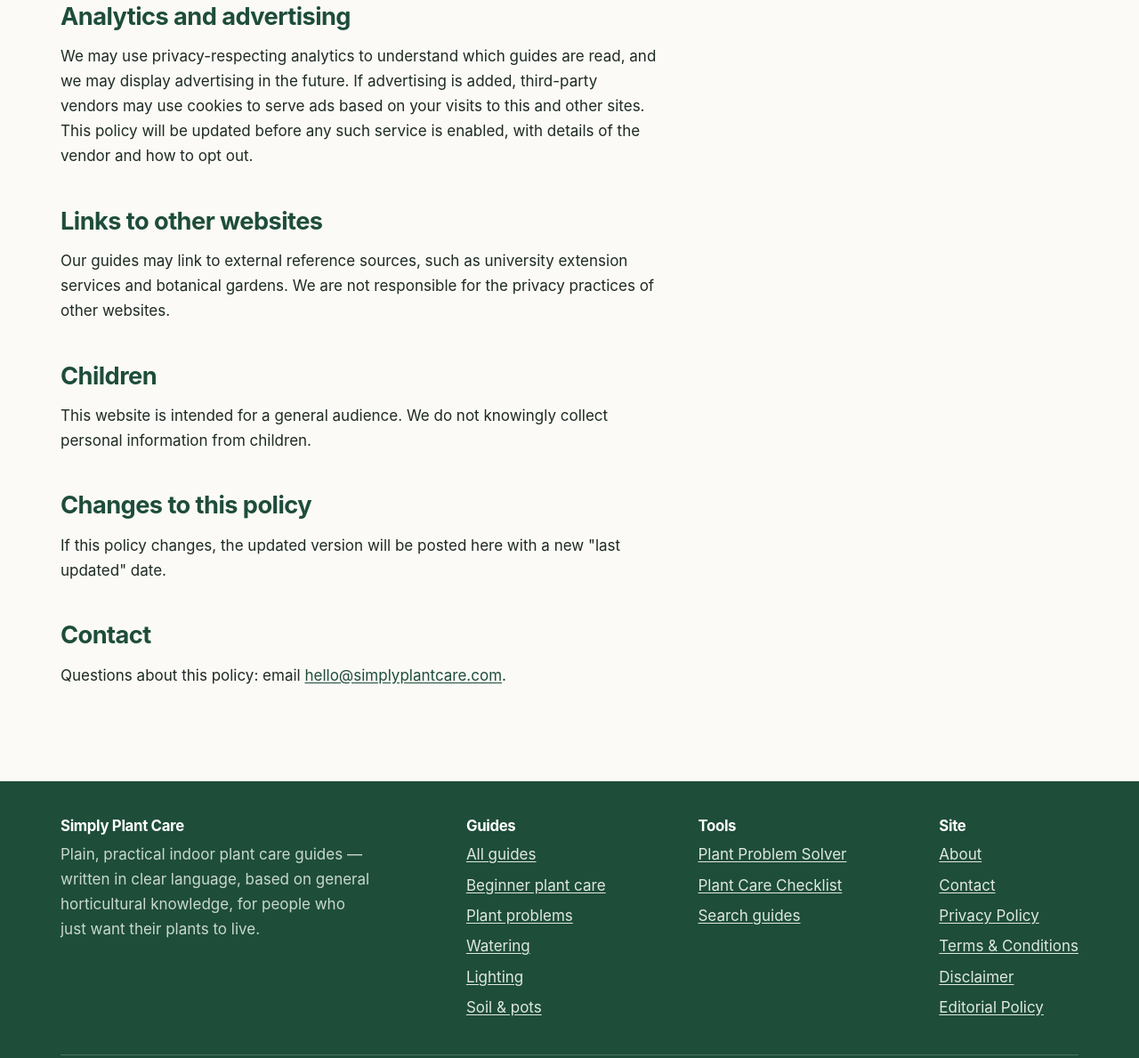
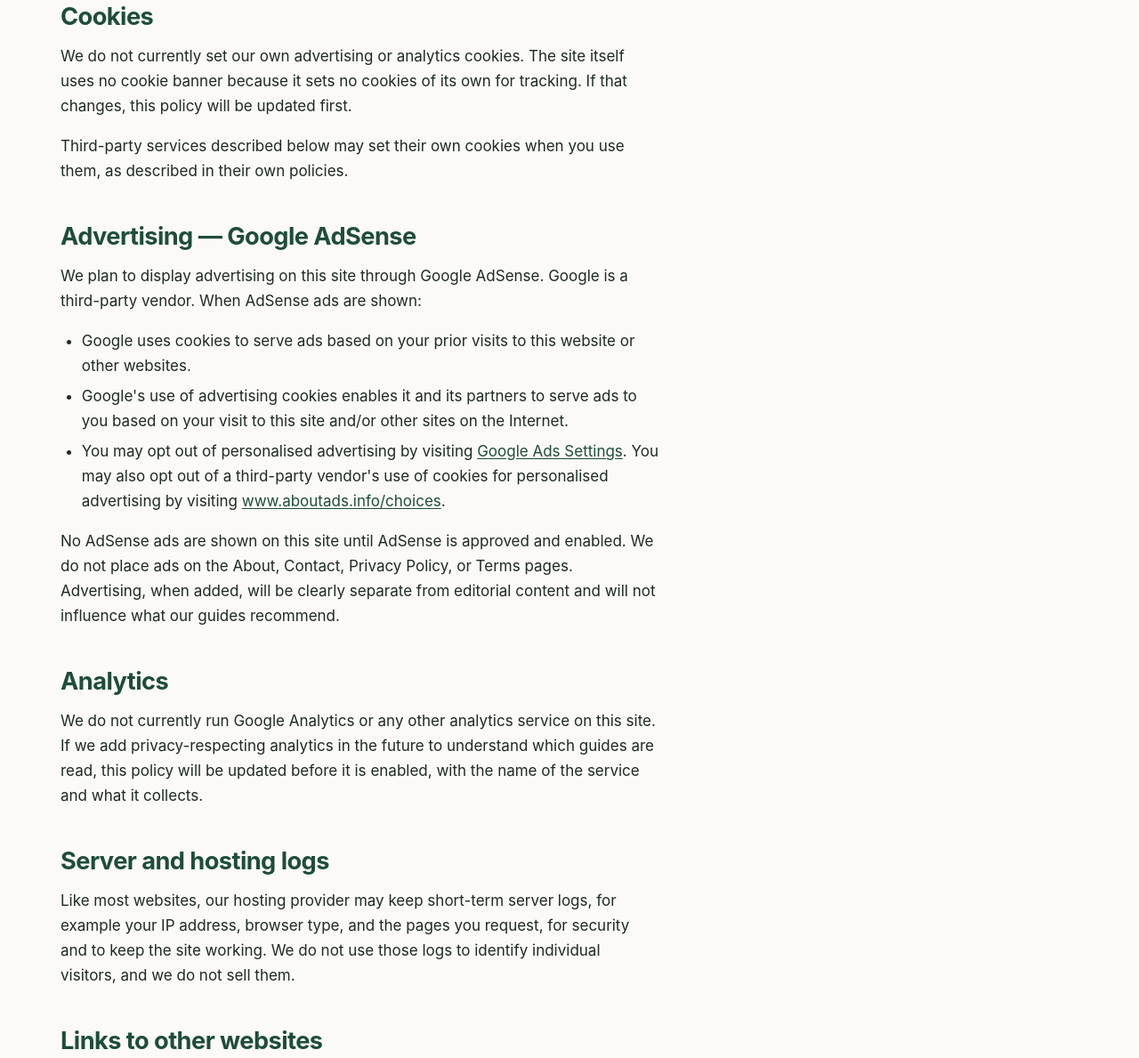
Before and after one commit to inboxtojunaid/Simply-Plant-Care, an Astro site: page /privacy-policy in a window 1280 px wide. Shown: the part 946-2135 px from the top of the page at 89% size. Built offline with nearby package versions, Linux system fonts and the light colour scheme; Astro itself is replaced by a stand-in of ours.

Commit message:
Author, Privacy, Pinterest, overlap fixes — 26 Nov 2026
Updated the privacy policy to include information about cookies and Google AdSense. Revised the last updated date and added details about third-party services and advertising.

```diff
--- a/src/pages/privacy-policy.astro
+++ b/src/pages/privacy-policy.astro
@@ -4,7 +4,7 @@ import BaseLayout from "../layouts/BaseLayout.astro";
 
 <BaseLayout
   title="Privacy Policy"
-  description="How Simply Plant Care handles your privacy — what we collect, what we don't, and how to contact us."
+  description="How Simply Plant Care handles your privacy — what we collect, what we don't, cookies, Google AdSense, and how to contact us."
   canonicalPath="/privacy-policy/"
 >
   <nav class="breadcrumbs" aria-label="Breadcrumb">
@@ -15,12 +15,14 @@ import BaseLayout from "../layouts/BaseLayout.astro";
   </nav>
 
   <h1>Privacy Policy</h1>
-  <p class="article-meta">Last updated: 24 November 2026</p>
+  <p class="article-meta">Last updated: 26 November 2026</p>
   <div class="prose">
     <p>
       Simply Plant Care ("we", "us") runs the website
-      simplyplantcare.com. This page explains what information is collected
-      when you use the site, and what we do with it.
+      simplyplantcare.com. The site is written by
+      <a href="/author/zeeshan-farooq/">Zeeshan Farooq</a>, Plants
+      Researcher. This page explains what information is collected when
+      you use the site, and what we do with it.
     </p>
     <h2>Information we do not collect</h2>
     <p>
@@ -48,19 +50,69 @@ import BaseLayout from "../layouts/BaseLayout.astro";
       This information never leaves your device, is never sent to us, and
       you can delete it at any time by clearing your browser's site data.
     </p>
-    <h2>Analytics and advertising</h2>
+    <h2>Cookies</h2>
     <p>
-      We may use privacy-respecting analytics to understand which guides are
-      read, and we may display advertising in the future. If advertising is
-      added, third-party vendors may use cookies to serve ads based on your
-      visits to this and other sites. This policy will be updated before any
-      such service is enabled, with details of the vendor and how to opt out.
+      We do not currently set our own advertising or analytics cookies.
+      The site itself uses no cookie banner because it sets no cookies of
+      its own for tracking. If that changes, this policy will be updated
+      first.
+    </p>
+    <p>
+      Third-party services described below may set their own cookies when
+      you use them, as described in their own policies.
+    </p>
+    <h2>Advertising — Google AdSense</h2>
+    <p>
+      We plan to display advertising on this site through Google AdSense.
+      Google is a third-party vendor. When AdSense ads are shown:
+    </p>
+    <ul>
+      <li>
+        Google uses cookies to serve ads based on your prior visits to this
+        website or other websites.
+      </li>
+      <li>
+        Google's use of advertising cookies enables it and its partners to
+        serve ads to you based on your visit to this site and/or other
+        sites on the Internet.
+      </li>
+      <li>
+        You may opt out of personalised advertising by visiting
+        <a href="https://adssettings.google.com/" target="_blank" rel="noopener">Google Ads Settings</a>.
+        You may also opt out of a third-party vendor's use of cookies for
+        personalised advertising by visiting
+        <a href="https://www.aboutads.info/choices/" target="_blank" rel="noopener">www.aboutads.info/choices</a>.
+      </li>
+    </ul>
+    <p>
+      No AdSense ads are shown on this site until AdSense is approved and
+      enabled. We do not place ads on the About, Contact, Privacy Policy,
+      or Terms pages. Advertising, when added, will be clearly separate
+      from editorial content and will not influence what our guides
+      recommend.
+    </p>
+    <h2>Analytics</h2>
+    <p>
+      We do not currently run Google Analytics or any other analytics
+      service on this site. If we add privacy-respecting analytics in the
+      future to understand which guides are read, this policy will be
+      updated before it is enabled, with the name of the service and what
+      it collects.
+    </p>
+    <h2>Server and hosting logs</h2>
+    <p>
+      Like most websites, our hosting provider may keep short-term server
+      logs, for example your IP address, browser type, and the pages you
+      request, for security and to keep the site working. We do not use
+      those logs to identify individual visitors, and we do not sell them.
     </p>
     <h2>Links to other websites</h2>
     <p>
       Our guides may link to external reference sources, such as university
-      extension services and botanical gardens. We are not responsible for
-      the privacy practices of other websites.
+      extension services and botanical gardens, and to our Pinterest page
+      at
+      <a href="https://www.pinterest.com/simplyplantcare/" target="_blank" rel="me noopener">pinterest.com/simplyplantcare</a>.
+      We are not responsible for the privacy practices of other websites.
     </p>
     <h2>Children</h2>
     <p>
```
